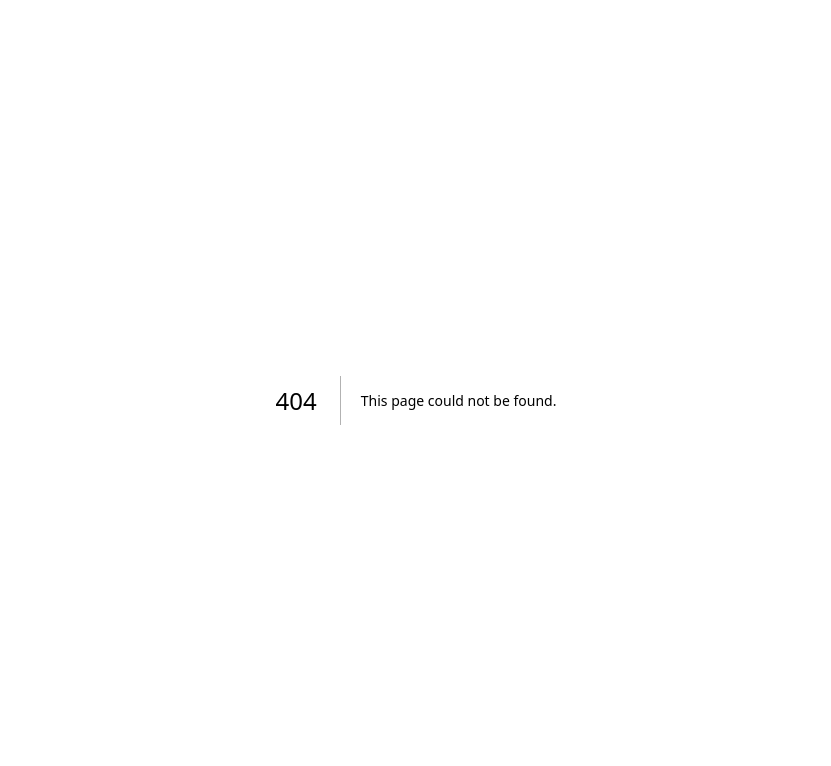
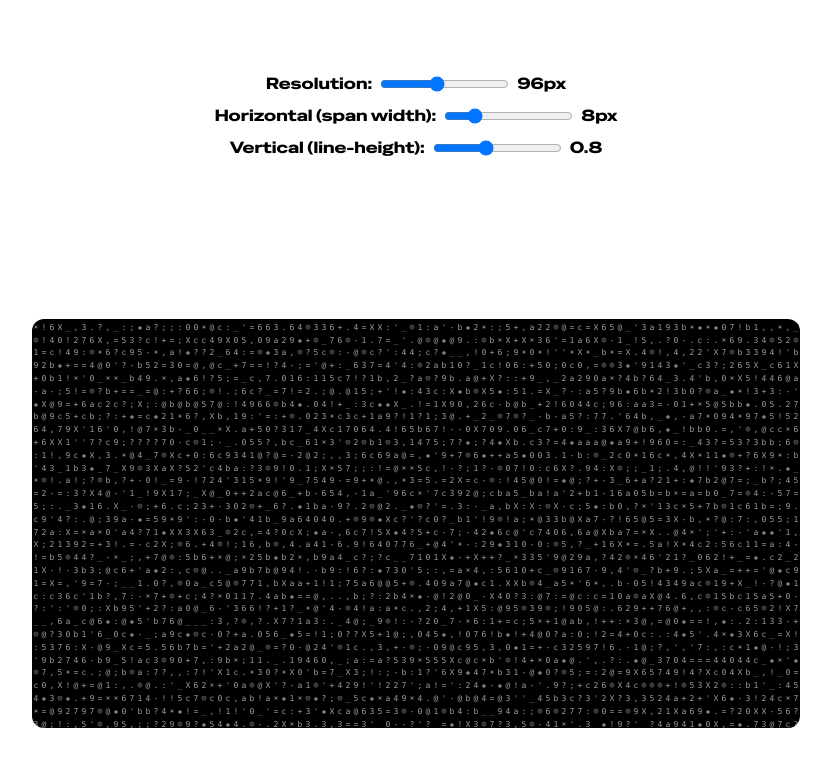
Before and after one commit to Orchemi/check-tech, a Next.js app: page /ascii-image-move in a window 1280 px wide. Before the commit this address had no page. Shown: the top 766 px of the page, without its empty margins (224-1055 px from the left). Built offline with nearby package versions, Linux system fonts and the light colour scheme.

Commit message:
Feat: asciify image 랜덤 문자 기능

```diff
--- /dev/null
+++ b/src/app/ascii-image-move/page.tsx
@@ -0,0 +1,154 @@
+'use client';
+
+import { useEffect, useRef, useState } from 'react';
+
+export default function AsciiImage() {
+  const imgRef = useRef<HTMLImageElement | null>(null);
+  const canvasRef = useRef<HTMLCanvasElement | null>(null);
+  const outputRef = useRef<HTMLDivElement | null>(null);
+
+  const [resolution, setResolution] = useState(96); // 해상도(가로 픽셀 수)
+  const [spanWidth, setSpanWidth] = useState(8); // 가로 간격
+  const [lineHeight, setLineHeight] = useState(0.8); // 세로 간격
+  const [charFrame, setCharFrame] = useState(0); // 문자 로테이션 인덱스
+
+  const charsFixed = [
+    '_',
+    '.',
+    ',',
+    '-',
+    '=',
+    '+',
+    ':',
+    ';',
+    'c',
+    'b',
+    'a',
+    '!',
+    '?',
+    '0',
+    '1',
+    '2',
+    '3',
+    '4',
+    '5',
+    '6',
+    '7',
+    ['9', '8'],
+    ['✚', '✚', '✚', '✚', '✚', '⚛︎'],
+    ['☺︎', '☹︎'],
+    '☀︎',
+    ['@', '#'],
+    ['X', 'Y', 'Z'],
+    "'",
+  ];
+
+  useEffect(() => {
+    const img = imgRef.current;
+    const canvas = canvasRef.current;
+    const output = outputRef.current;
+    if (!img || !canvas || !output) return;
+    const ctx = canvas.getContext('2d');
+    if (!ctx) return;
+
+    // 해상도에 따라 canvas 크기 조정
+    const aspect = img.naturalWidth / img.naturalHeight || 3;
+    const width = resolution;
+    const height = Math.round(width / aspect);
+    canvas.width = width;
+    canvas.height = height;
+
+    let animationId: number;
+
+    const updateCanvas = () => {
+      ctx.drawImage(img, 0, 0, width, height);
+      const data = ctx.getImageData(0, 0, width, height).data;
+      let outputText = '';
+
+      let i = 0;
+      for (let y = 0; y < height; y++) {
+        let row = '';
+        for (let x = 0; x < width; x++) {
+          const index = (x + y * width) * 4;
+          const [r, g, b] = data.slice(index, index + 3);
+          // 완전 랜덤하게 문자 선택
+          const charRaw =
+            charsFixed[Math.floor(Math.random() * charsFixed.length)];
+          const char = Array.isArray(charRaw) ? charRaw[0] : charRaw;
+          row += `<span style="color: rgb(${r},${g},${b}); font-size: 8px; display:inline-block; width:${spanWidth}px">${char ?? '&nbsp;'}</span>`;
+        }
+        outputText += `<div style="line-height: ${lineHeight}">${row}</div>`;
+      }
+
+      output.innerHTML = outputText;
+      animationId = window.setTimeout(updateCanvas, 100); // 100ms마다 갱신
+    };
+
+    img.onload = () => {
+      updateCanvas();
+    };
+    if (img.complete) updateCanvas();
+
+    return () => {
+      clearTimeout(animationId);
+    };
+  }, [resolution, spanWidth, lineHeight]);
+
+  return (
+    <div className="grid min-h-screen place-items-center">
+      <div className="mb-4 flex flex-col items-center gap-2">
+        <div className="flex items-center gap-2">
+          <label htmlFor="resolution-slider">Resolution:</label>
+          <input
+            id="resolution-slider"
+            type="range"
+            min={24}
+            max={192}
+            value={resolution}
+            onChange={(e) => setResolution(Number(e.target.value))}
+          />
+          <span>{resolution}px</span>
+        </div>
+        <div className="flex items-center gap-2">
+          <label htmlFor="span-width-slider">Horizontal (span width):</label>
+          <input
+            id="span-width-slider"
+            type="range"
+            min={4}
+            max={24}
+            value={spanWidth}
+            onChange={(e) => setSpanWidth(Number(e.target.value))}
+          />
+          <span>{spanWidth}px</span>
+        </div>
+        <div className="flex items-center gap-2">
+          <label htmlFor="line-height-slider">Vertical (line-height):</label>
+          <input
+            id="line-height-slider"
+            type="range"
+            min={0}
+            max={2}
+            step={0.01}
+            value={lineHeight}
+            onChange={(e) => setLineHeight(Number(e.target.value))}
+          />
+          <span>{lineHeight}</span>
+        </div>
+      </div>
+      <div
+        ref={outputRef}
+        className="overflow-hidden rounded-xl bg-black text-center font-mono whitespace-nowrap text-white"
+      />
+
+      <img
+        ref={imgRef}
+        src="https://exem-homepage-static.s3.ap-northeast-2.amazonaws.com/sample.png"
+        alt="ascii"
+        crossOrigin="anonymous"
+        className="hidden"
+      />
+
+      <canvas ref={canvasRef} className="hidden" />
+    </div>
+  );
+}
```
